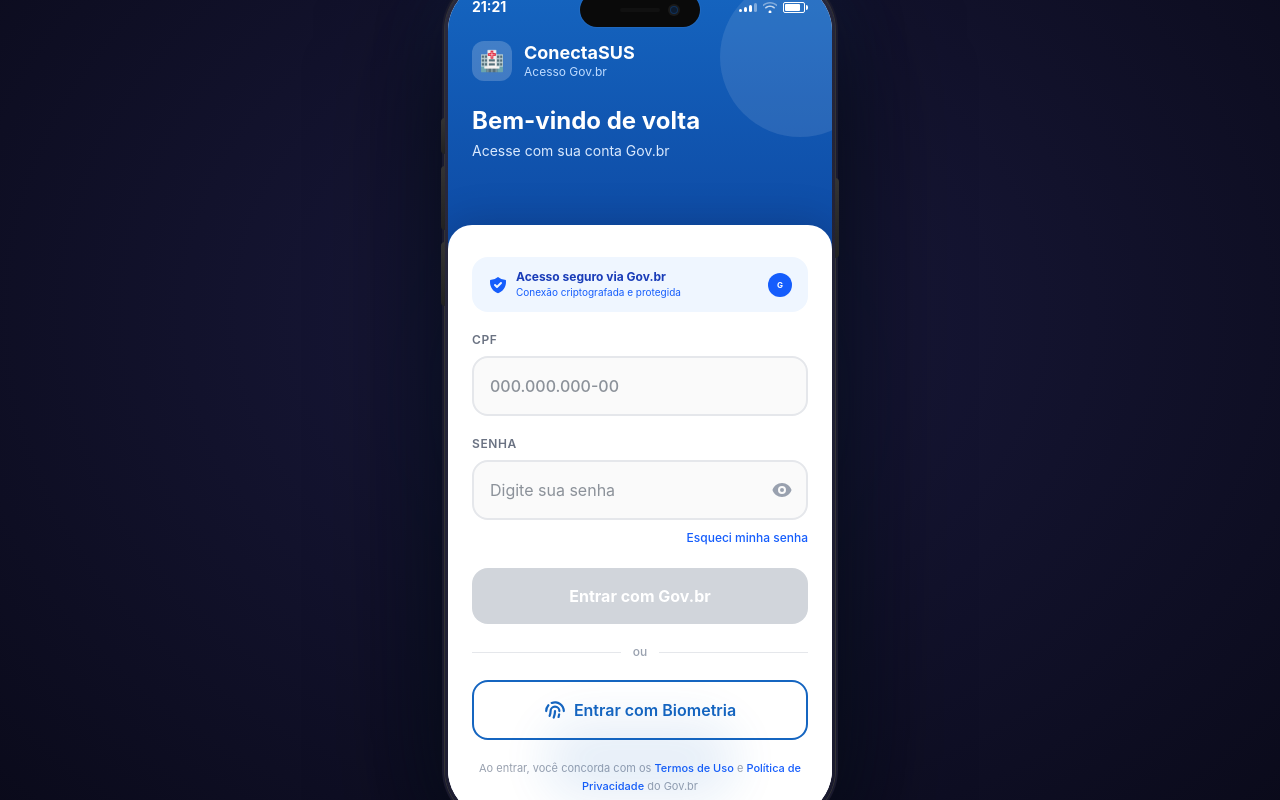
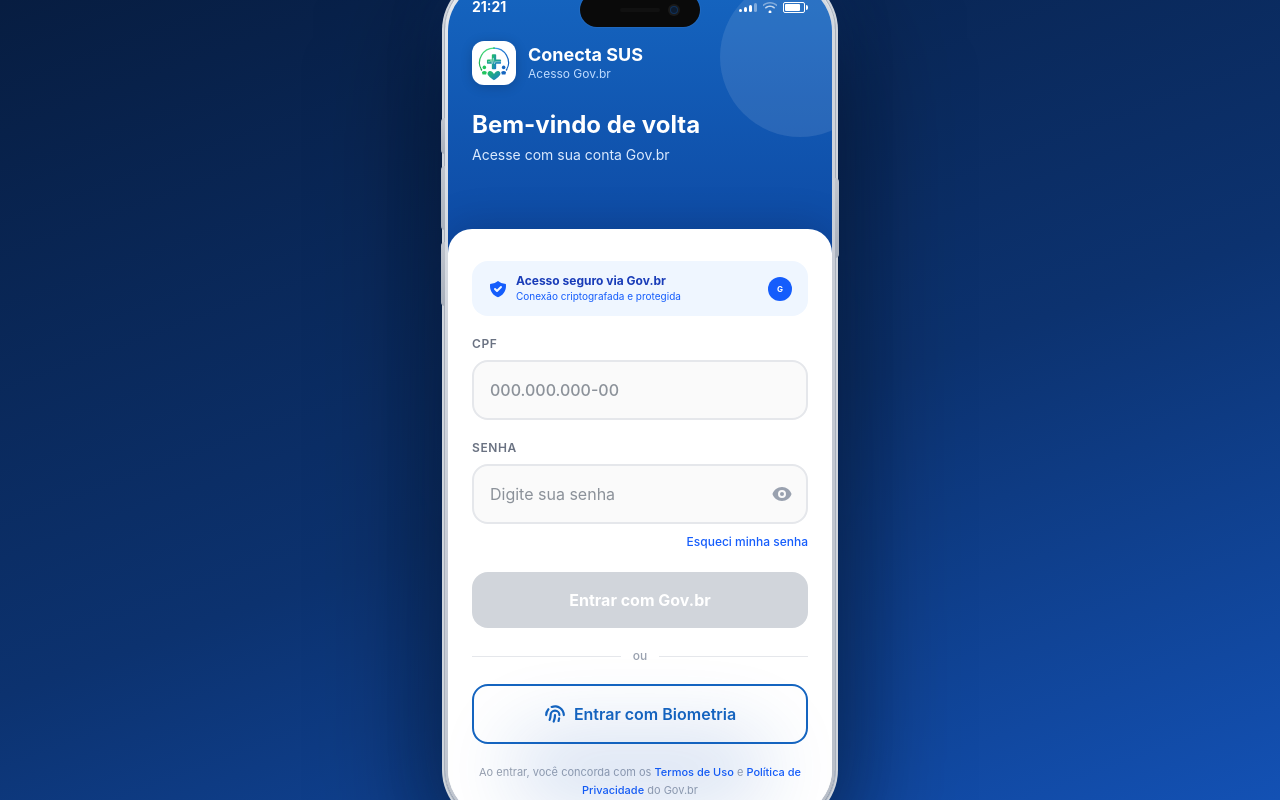
Before and after one commit to GuguPx/App_facul, a React (Vite) app: page /login in a window 1280 px wide. Built offline with nearby package versions, Linux system fonts and the light colour scheme.

Commit message:
add logo-conectasus.svg and update UI elements across screens for improved aesthetics

```diff
--- a/src/components/PhoneFrame.tsx
+++ b/src/components/PhoneFrame.tsx
@@ -19,12 +19,11 @@
   useEffect(() => () => clearTimeout(shakeTimer.current), []);
 
   return (
-    <div className="flex items-center justify-center min-h-screen w-full"
-      style={{ background: 'radial-gradient(ellipse at 50% 40%, #1a1a3e 0%, #0a0a1a 100%)' }}>
+    <div className="flex items-center justify-center min-h-screen w-full">
 
       {/* Ambient glow */}
-      <div className="absolute w-96 h-96 rounded-full opacity-20 blur-3xl"
-        style={{ background: 'radial-gradient(circle, #1565C0 0%, transparent 70%)' }} />
+      <div className="absolute w-96 h-96 rounded-full opacity-15 blur-3xl pointer-events-none"
+        style={{ background: 'radial-gradient(circle, #1351B4 0%, transparent 70%)' }} />
 
       {/* Phone */}
       <motion.div
@@ -34,31 +33,32 @@
         transition={{ duration: 0.45, ease: 'easeInOut' }}
       >
 
-        {/* Outer shell */}
+        {/* Outer shell — silver aluminium */}
         <div className="absolute inset-0 rounded-[52px]"
           style={{
-            background: 'linear-gradient(145deg, #2a2a3e, #1a1a2e)',
+            background: 'linear-gradient(145deg, #E4E8EC 0%, #C8CDD6 50%, #B8BEC8 100%)',
             boxShadow: `
-              0 0 0 1px #333,
-              0 0 0 3px #1a1a2e,
-              0 40px 120px rgba(0,0,0,0.9),
-              0 0 80px rgba(21, 101, 192, 0.15),
-              inset 0 1px 0 rgba(255,255,255,0.05)
+              0 0 0 1px #A8B0BC,
+              0 0 0 3px #D0D5DC,
+              0 40px 120px rgba(0,0,0,0.65),
+              0 0 60px rgba(19, 81, 180, 0.2),
+              inset 0 1px 0 rgba(255,255,255,0.7),
+              inset 0 -1px 0 rgba(0,0,0,0.1)
             `,
           }}
         />
 
-        {/* Side buttons (left) */}
+        {/* Side buttons (left) — silver */}
         <div className="absolute left-[-4px] top-[140px] w-[4px] h-[36px] rounded-l-sm"
-          style={{ background: 'linear-gradient(180deg, #333, #222)' }} />
+          style={{ background: 'linear-gradient(180deg, #C0C5CE, #A8B0BC)' }} />
         <div className="absolute left-[-4px] top-[188px] w-[4px] h-[64px] rounded-l-sm"
-          style={{ background: 'linear-gradient(180deg, #333, #222)' }} />
+          style={{ background: 'linear-gradient(180deg, #C0C5CE, #A8B0BC)' }} />
         <div className="absolute left-[-4px] top-[264px] w-[4px] h-[64px] rounded-l-sm"
-          style={{ background: 'linear-gradient(180deg, #333, #222)' }} />
+          style={{ background: 'linear-gradient(180deg, #C0C5CE, #A8B0BC)' }} />
 
-        {/* Power button (right) */}
+        {/* Power button (right) — silver */}
         <div className="absolute right-[-4px] top-[200px] w-[4px] h-[80px] rounded-r-sm"
-          style={{ background: 'linear-gradient(180deg, #333, #222)' }} />
+          style={{ background: 'linear-gradient(180deg, #C0C5CE, #A8B0BC)' }} />
 
         {/* Screen area */}
         <div className="absolute inset-[3px] rounded-[50px] overflow-hidden bg-white">
@@ -92,12 +92,12 @@
 
         {/* Home indicator */}
         <div className="absolute bottom-[10px] left-1/2 -translate-x-1/2 w-32 h-[5px] rounded-full"
-          style={{ background: 'rgba(255,255,255,0.3)' }} />
+          style={{ background: 'rgba(0,0,0,0.18)' }} />
       </motion.div>
 
       {/* Reflection effect */}
-      <div className="absolute bottom-0 left-1/2 -translate-x-1/2 w-48 h-20 opacity-10 blur-xl rounded-full"
-        style={{ background: '#1565C0' }} />
+      <div className="absolute bottom-0 left-1/2 -translate-x-1/2 w-64 h-16 opacity-20 blur-2xl rounded-full pointer-events-none"
+        style={{ background: '#1351B4' }} />
     </div>
   );
 }
--- a/src/index.css
+++ b/src/index.css
@@ -10,7 +10,7 @@
     margin: 0;
     padding: 0;
     font-family: -apple-system, BlinkMacSystemFont, 'Segoe UI', Roboto, sans-serif;
-    background: #0f0f1a;
+    background: #071D41;
     min-height: 100vh;
     overflow: hidden;
   }
@@ -21,7 +21,7 @@
     display: flex;
     align-items: center;
     justify-content: center;
-    background: radial-gradient(ellipse at center, #1a1a2e 0%, #0f0f1a 70%);
+    background: linear-gradient(160deg, #071D41 0%, #0C326F 55%, #1351B4 100%);
   }
 }
 
@@ -33,10 +33,10 @@
     border-radius: 50px;
     overflow: hidden;
     box-shadow:
-      0 0 0 2px #2a2a3e,
-      0 0 0 6px #1a1a2e,
-      0 40px 100px rgba(0,0,0,0.9),
-      0 0 80px rgba(21, 101, 192, 0.2);
+      0 0 0 2px #C8CDD6,
+      0 0 0 6px #9BA3AF,
+      0 40px 100px rgba(0,0,0,0.7),
+      0 0 60px rgba(19, 81, 180, 0.25);
     background: #fff;
     flex-shrink: 0;
   }
--- a/src/screens/HomeScreen.tsx
+++ b/src/screens/HomeScreen.tsx
@@ -157,13 +157,13 @@
             <motion.div
               variants={fadeUp}
               className="rounded-2xl p-4 mt-2"
-              style={{ background: 'linear-gradient(135deg, #8B5CF6, #6D28D9)' }}
+              style={{ background: 'linear-gradient(135deg, #1565C0, #0D47A1)', boxShadow: '0 4px 20px rgba(21,101,192,0.35)' }}
             >
               <div className="flex items-center gap-3">
                 <span className="text-2xl">💡</span>
                 <div>
                   <div className="text-white font-bold text-sm">Sabia que você pode votar?</div>
-                  <div className="text-purple-200 text-xs mt-0.5">Participe das consultas públicas abertas</div>
+                  <div className="text-blue-200 text-xs mt-0.5">Participe das consultas públicas abertas</div>
                 </div>
                 <button
                   onClick={() => navigate('/consultas')}
--- a/src/screens/LoginScreen.tsx
+++ b/src/screens/LoginScreen.tsx
@@ -55,12 +55,20 @@
           transition={{ delay: 0.1, duration: 0.5 }}
           className="flex items-center gap-3"
         >
-          <div className="w-10 h-10 rounded-xl flex items-center justify-center"
-            style={{ background: 'rgba(255,255,255,0.2)' }}>
-            <span className="text-xl">🏥</span>
+          <div className="rounded-xl overflow-hidden flex items-center justify-center flex-shrink-0"
+            style={{
+              width: '44px', height: '44px',
+              background: 'white',
+              boxShadow: '0 2px 12px rgba(0,0,0,0.18)',
+            }}>
+            <img
+              src="/logo-conectasus.svg"
+              alt="Conecta SUS"
+              style={{ width: '38px', height: '38px', objectFit: 'contain' }}
+            />
           </div>
           <div>
-            <div className="text-white font-bold text-lg leading-tight">ConectaSUS</div>
+            <div className="text-white font-bold text-lg leading-tight">Conecta SUS</div>
             <div className="text-blue-200 text-xs">Acesso Gov.br</div>
           </div>
         </motion.div>
--- a/src/screens/SplashScreen.tsx
+++ b/src/screens/SplashScreen.tsx
@@ -27,21 +27,26 @@
         initial={{ scale: 0.5, opacity: 0 }}
         animate={{ scale: 1, opacity: 1 }}
         transition={{ duration: 0.7, ease: [0.34, 1.56, 0.64, 1] }}
-        className="flex flex-col items-center gap-6"
+        className="flex flex-col items-center gap-5"
       >
-        {/* Icon */}
+        {/* Logo image */}
         <motion.div
-          initial={{ rotateY: -90 }}
-          animate={{ rotateY: 0 }}
-          transition={{ delay: 0.2, duration: 0.6 }}
-          className="w-28 h-28 rounded-3xl flex items-center justify-center"
+          initial={{ scale: 0.8, opacity: 0 }}
+          animate={{ scale: 1, opacity: 1 }}
+          transition={{ delay: 0.2, duration: 0.6, type: 'spring', stiffness: 200 }}
+          className="rounded-3xl flex items-center justify-center overflow-hidden"
           style={{
-            background: 'rgba(255,255,255,0.15)',
-            border: '2px solid rgba(255,255,255,0.3)',
-            boxShadow: '0 8px 32px rgba(0,0,0,0.2)',
+            width: '140px',
+            height: '140px',
+            background: 'white',
+            boxShadow: '0 8px 40px rgba(0,0,0,0.3), 0 0 0 3px rgba(255,255,255,0.2)',
           }}
         >
-          <span className="text-6xl">🏥</span>
+          <img
+            src="/logo-conectasus.svg"
+            alt="Conecta SUS"
+            style={{ width: '124px', height: '124px', objectFit: 'contain' }}
+          />
         </motion.div>
 
         {/* Title */}
@@ -52,10 +57,10 @@
           className="text-center"
         >
           <div className="text-white font-bold text-4xl tracking-tight">
-            Conecta<span style={{ color: '#64B5F6' }}>SUS</span>
+            Conecta<span style={{ color: '#4ADE80' }}>SUS</span>
           </div>
-          <div className="text-blue-200 text-sm mt-1 font-medium tracking-widest uppercase">
-            Saúde pública para todos
+          <div className="text-blue-100 text-xs mt-1.5 font-semibold tracking-[0.25em] uppercase">
+            Conectar para Cuidar
           </div>
         </motion.div>
 
@@ -64,16 +69,19 @@
           initial={{ scaleX: 0 }}
           animate={{ scaleX: 1 }}
           transition={{ delay: 0.8, duration: 0.5 }}
-          className="w-16 h-0.5 rounded-full"
-          style={{ background: 'rgba(255,255,255,0.4)' }}
-        />
+          className="flex items-center gap-2"
+        >
+          <div className="w-10 h-px rounded-full" style={{ background: '#22C55E', opacity: 0.7 }} />
+          <div className="w-1.5 h-1.5 rounded-full bg-white opacity-50" />
+          <div className="w-10 h-px rounded-full" style={{ background: '#42A5F5', opacity: 0.7 }} />
+        </motion.div>
 
         {/* Tagline */}
         <motion.p
           initial={{ opacity: 0 }}
           animate={{ opacity: 1 }}
           transition={{ delay: 1, duration: 0.5 }}
-          className="text-blue-100 text-center text-sm max-w-[220px] leading-relaxed"
+          className="text-blue-100 text-center text-sm max-w-[220px] leading-relaxed opacity-80"
         >
           Sua voz transforma a saúde pública
         </motion.p>
```
Also changed, not shown: src/screens/AprenderScreen.tsx (+5 -5 lines), public/logo-conectasus.svg (added).
